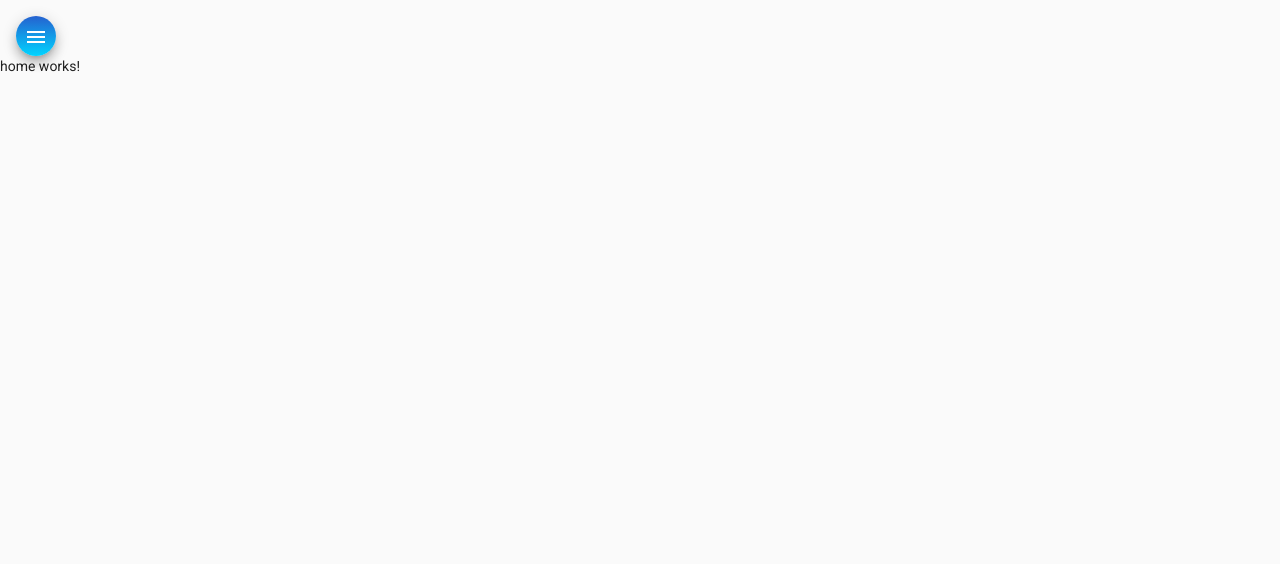
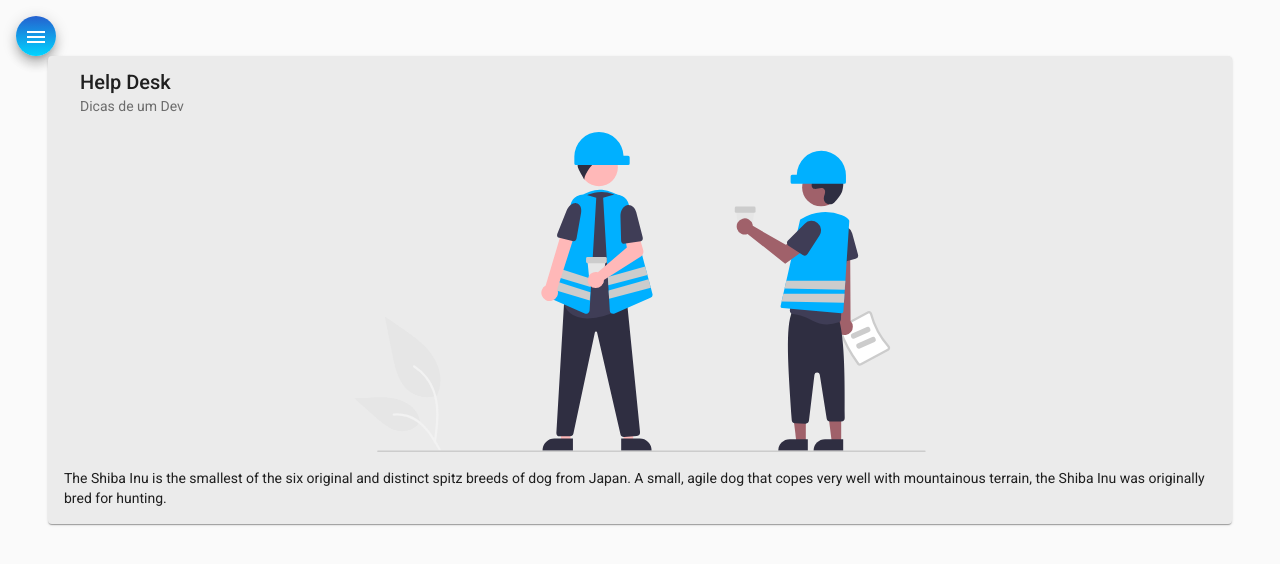
Before and after one commit to eduardomarquesgonzalez/helpdesk-front, an Angular app: page /home in a window 1280 px wide. Shown: the top 564 px of the page. Built offline with nearby package versions, Linux system fonts and the light colour scheme.

Commit message:
html e css para home

```diff
--- a/src/app/components/home/home.component.css
+++ b/src/app/components/home/home.component.css
@@ -0,0 +1,9 @@
+.card{
+    width: 90%;
+    margin: auto;
+    background-color: rgb(235, 235, 235);
+}
+
+img{
+    height: 20rem;
+}
--- a/src/app/components/home/home.component.html
+++ b/src/app/components/home/home.component.html
@@ -1 +1,15 @@
-<p>home works!</p>
+<mat-card class="card">
+    <mat-card-header>
+      <mat-card-title>Help Desk</mat-card-title>
+      <mat-card-subtitle>Dicas de um Dev</mat-card-subtitle>
+    </mat-card-header>
+    <img mat-card-image src="assets/img/home-image.svg" alt="Image home helpdesk">
+    <mat-card-content>
+      <p>
+        The Shiba Inu is the smallest of the six original and distinct spitz breeds of dog from Japan.
+        A small, agile dog that copes very well with mountainous terrain, the Shiba Inu was originally
+        bred for hunting.
+      </p>
+    </mat-card-content>
+
+  </mat-card>
--- a/src/app/components/nav/nav.component.html
+++ b/src/app/components/nav/nav.component.html
@@ -2,7 +2,7 @@
     <mat-drawer #drawer class="sidenav" mode="side">
      <img src="assets/img/side-image.svg" alt="Imagem de navegação">
    <mat-nav-list class="nav-list">
-    <a mat-list-item routerLink="/">
+    <a mat-list-item routerLink="home">
         <i class="material-icons">home</i>Home
     </a>
     <a mat-list-item routerLink="/">
```
